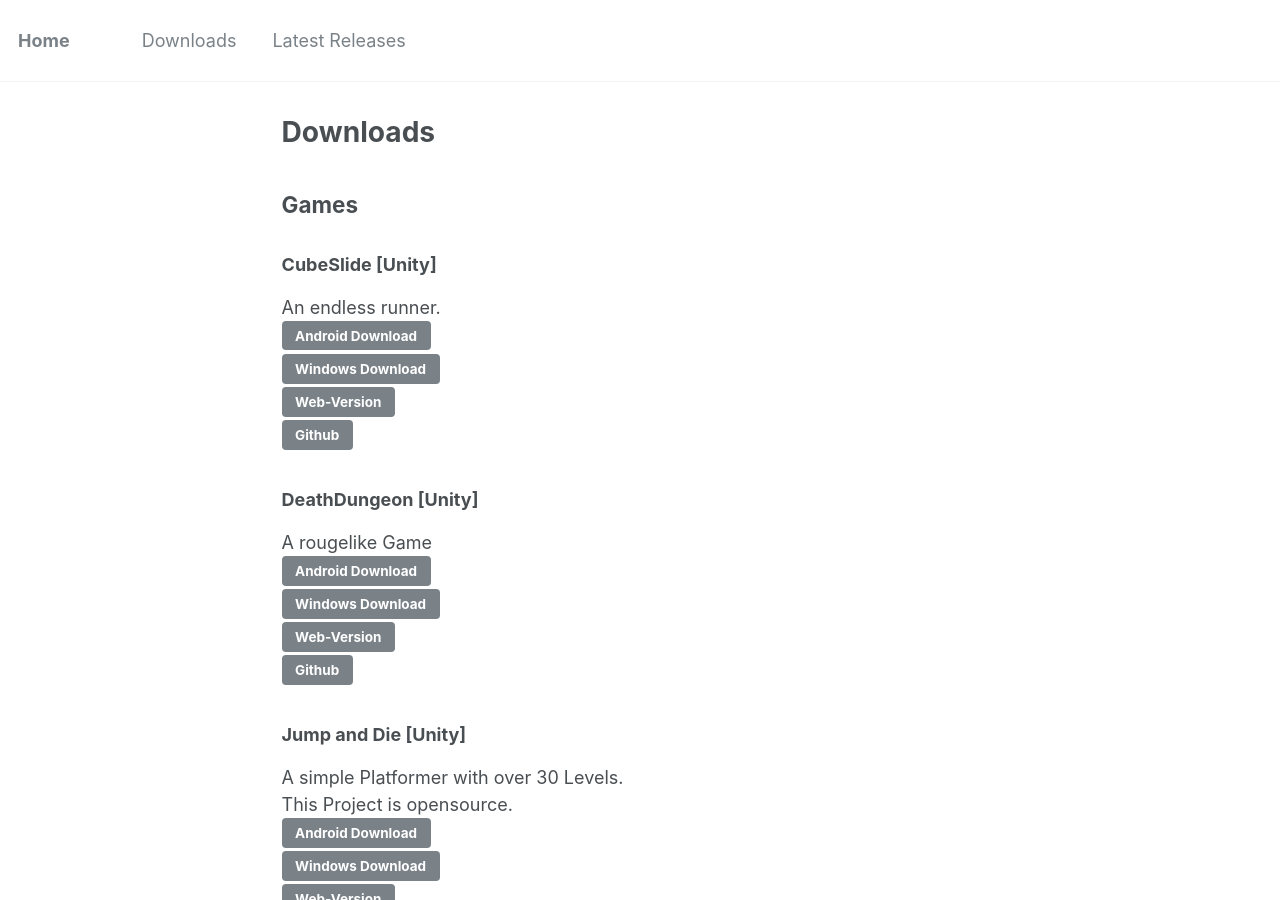
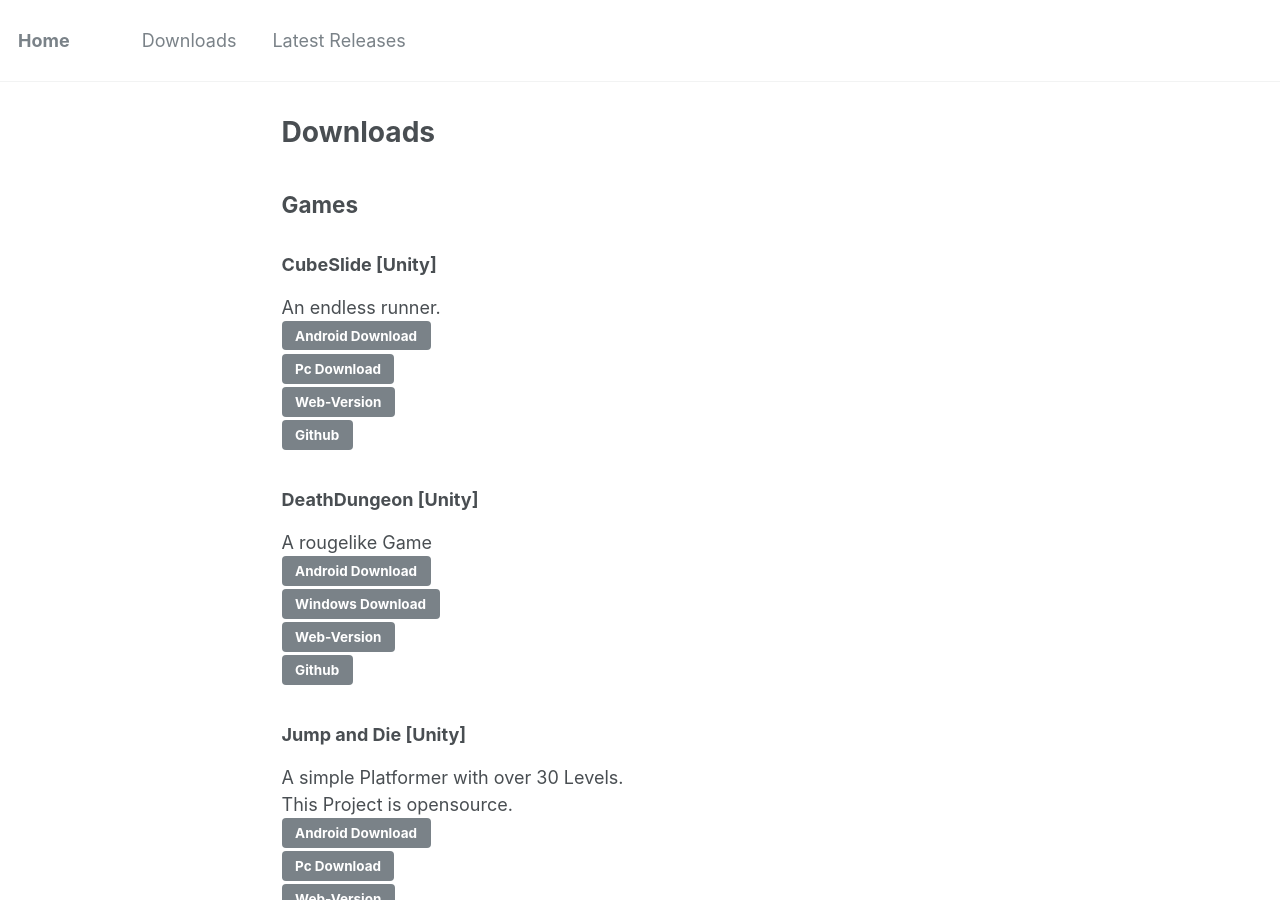
Before and after one commit to Janik313/janik313.github.io, a Jekyll site: the page built from _pages/downloads.md, in a window 1280 px wide and 900 px high. Built offline with Jekyll 4.4.1, drawn with Linux system fonts in a browser that asks for light colours.

Commit message:
Update downloads.md

```diff
--- a/_pages/downloads.md
+++ b/_pages/downloads.md
@@ -21,7 +21,7 @@
 <h3>CubeSlide [Unity]</h3>
 An endless runner.
 <br><button onclick="window.location.href='https://github.com/Janik313/CubeSlide/raw/master/CubeSlide.apk'" class="btn">Android Download</button>
-<br><button onclick="window.location.href='https://github.com/Janik313/CubeSlide/raw/master/CubeSlide_Win.zip'" class="btn">Windows Download</button>
+<br><button onclick="window.location.href='https://github.com/Janik313/CubeSlide/raw/master/CubeSlide.zip'" class="btn">Pc Download</button>
 <br><button onclick="window.location.href='https://janik313.github.io/CubeSlide-WebVersion/'" class="btn">Web-Version</button>
 <br><button onclick="window.location.href='https://github.com/Janik313/CubeSlide'" class="btn">Github</button>
 
@@ -36,7 +36,7 @@
 A simple Platformer with over 30 Levels.
 <br>This Project is opensource.
 <br><button onclick="window.location.href='https://github.com/Janik313/JumpAndDie/raw/master/JumpAndDie.apk'" class="btn">Android Download</button>
-<br><button onclick="window.location.href='https://github.com/Janik313/JumpAndDie/raw/master/JumpAndDie_Windows.zip'" class="btn">Windows Download</button>
+<br><button onclick="window.location.href='https://github.com/Janik313/JumpAndDie/raw/master/JumpAndDie.zip/'" class="btn">Pc Download</button>
 <br><button onclick="window.location.href='https://janik313.github.io/JumpAndDie-WebVersion/'" class="btn">Web-Version</button>
 <br><button onclick="window.location.href='https://github.com/Janik313/JumpAndDie'" class="btn">Github</button>
 
```
